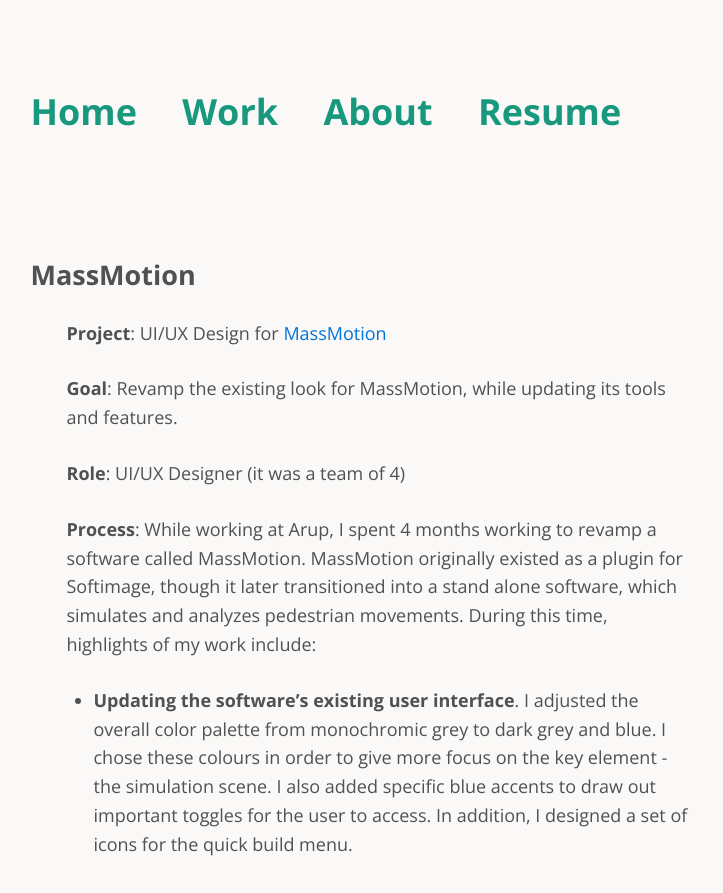
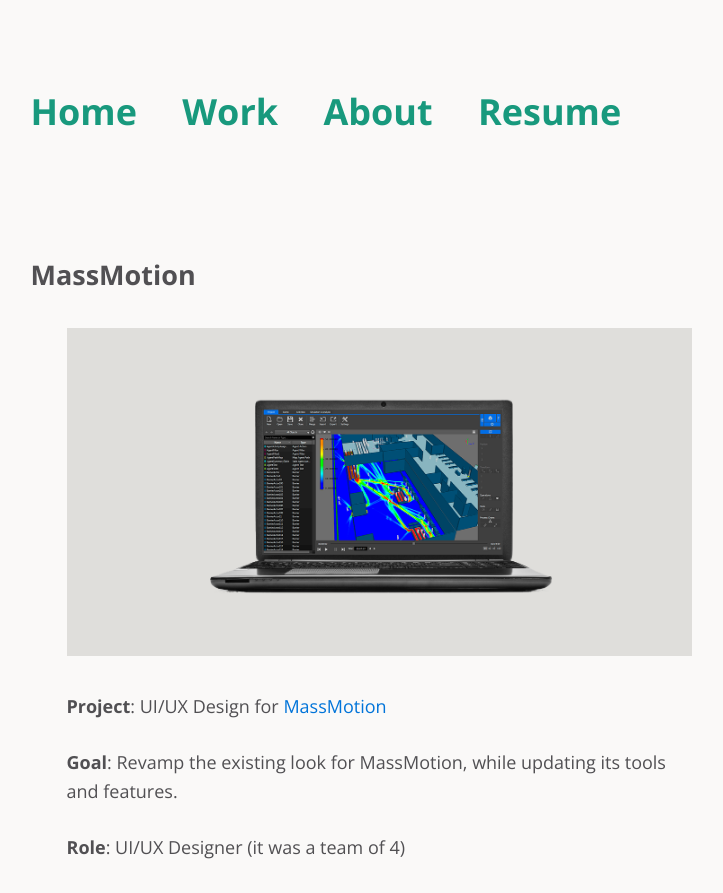
Before and after one commit to wailingwombat/wailingwombat.github.io, a Jekyll site: the page built from projects/massmotion.md, in a window 1280 px wide. Shown: the top 893 px of the page, without its empty margins (261-984 px from the left). Built offline with Jekyll 4.4.1, drawn with Linux system fonts in a browser that asks for light colours.

Commit message:
add photo

```diff
--- a/projects/massmotion.md
+++ b/projects/massmotion.md
@@ -2,6 +2,7 @@
 layout: page
 title: MassMotion
 ---
+![massmotion](/images/massmotionhero.png)
 
 **Project**: UI/UX Design for [MassMotion](https://www.oasys-software.com/products/pedestrian-simulation/massmotion/)
 
```
